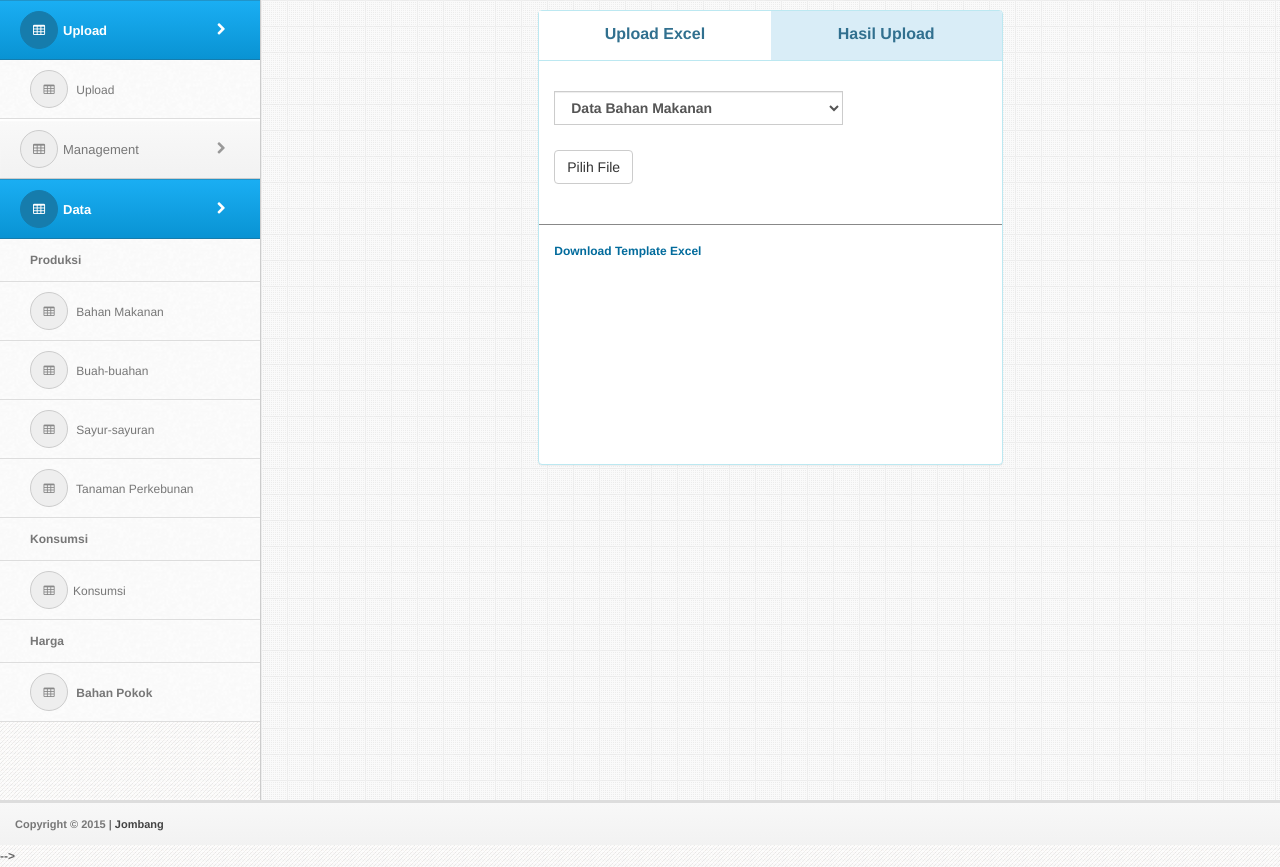
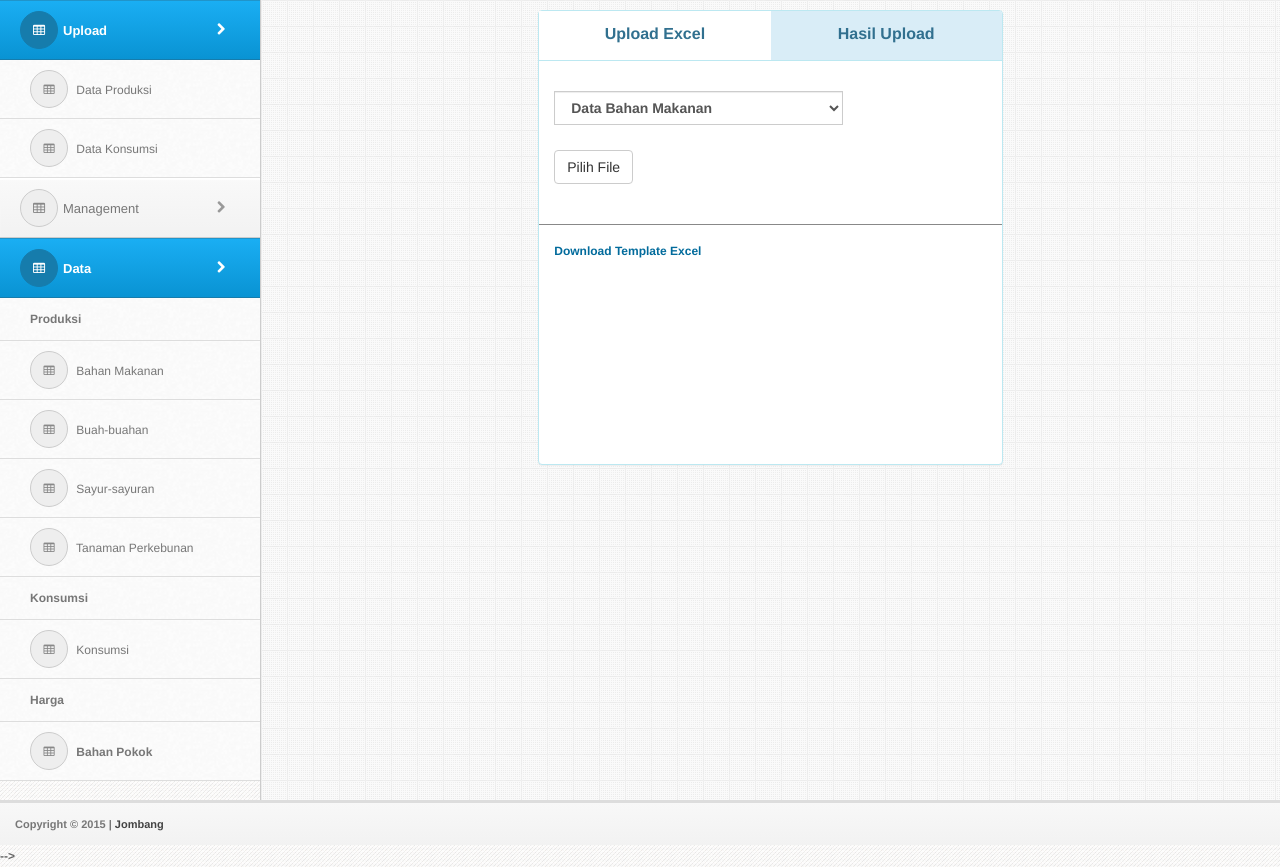
Before and after one commit to otnielyehezkiel/banyuwangi, a CodeIgniter app: template application/views/initial_upload/view_coba.php in a window 1280 px wide. Shown: the part 152-1019 px from the top of the page. Run offline with CodeIgniter, Linux system fonts and the light colour scheme; the template is opened without the code that fills it, so the values that code supplies are empty.

Commit message:
fix header

```diff
--- a/application/views/page/header.php
+++ b/application/views/page/header.php
@@ -182,7 +182,10 @@
         <li class="has_sub ">
             <a><i class="fa fa-table"></i>Upload <span class="pull-right"><i class="fa fa-chevron-right"></i></span></a>
             <ul>
-                <li><a href="<?= site_url() ?>/cobaupload"><i class="fa fa-table"></i> Upload</a></li>
+                <li><a href="<?= site_url() ?>/cobaupload"><i class="fa fa-table"></i> Data Produksi</a></li>
+            </ul>
+            <ul>
+                <li><a href="<?= site_url() ?>/cobaupload"><i class="fa fa-table"></i> Data Konsumsi</a></li>
             </ul>
 
         </li>
@@ -198,7 +201,7 @@
         <li class="has_sub ">
             <a><i class="fa fa-table"></i>Data <span class="pull-right"><i class="fa fa-chevron-right"></i></span></a>
             <ul>
-                <li><a href=""><b>Produksi</b></a></li>
+                <li><a href="#"><b>Produksi</b></a></li>
             </ul>
             <ul>
                 <li><a href="<?= site_url() ?>/data/bahan_makanan"><i class="fa fa-table"></i> Bahan Makanan</a></li>
@@ -213,13 +216,13 @@
                 <li><a href="<?= site_url() ?>/data/viewdata/tanaman_perkebunan"><i class="fa fa-table"></i> Tanaman Perkebunan</a></li>
             </ul>
             <ul>
-                <li><a href="<?= site_url() ?>/data/konsumsi"><b>Konsumsi</b></a></li>
+                <li><a href="#"><b>Konsumsi</b></a></li>
             </ul>
             <ul>
-                <li><a href="<?= site_url() ?>/data/konsumsi"><i class="fa fa-table"></i>Konsumsi</a></li>
+                <li><a href="<?= site_url() ?>/data/konsumsi"><i class="fa fa-table"></i> Konsumsi</a></li>
             </ul>
             <ul>
-                <li><a href=""><b>Harga<b> </a></li>
+                <li><a href="#"><b>Harga<b> </a></li>
             </ul>
             <ul>
                 <li><a href="<?= site_url() ?>/data/hargabp"><i class="fa fa-table"></i> Bahan Pokok</a></li>
```
